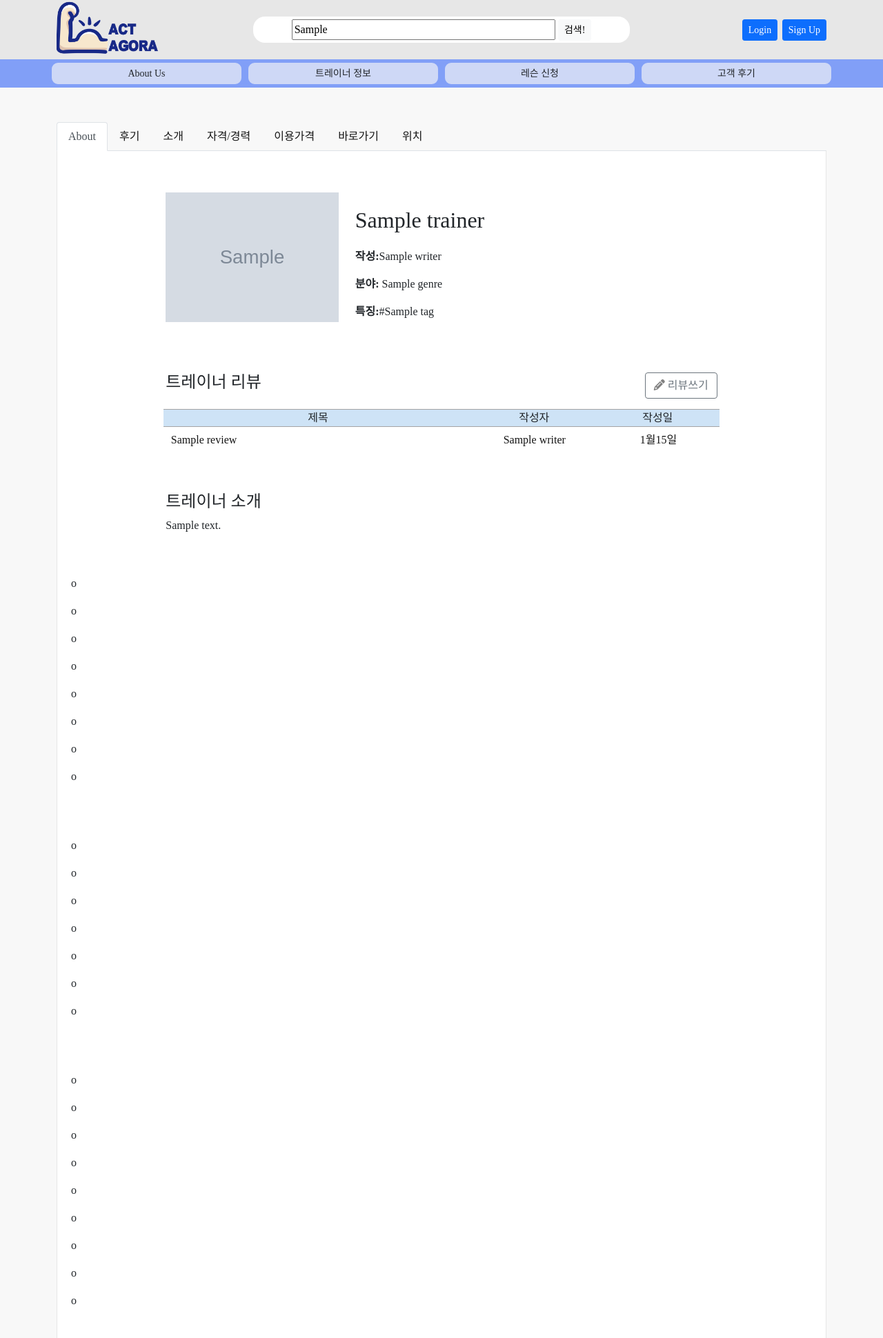
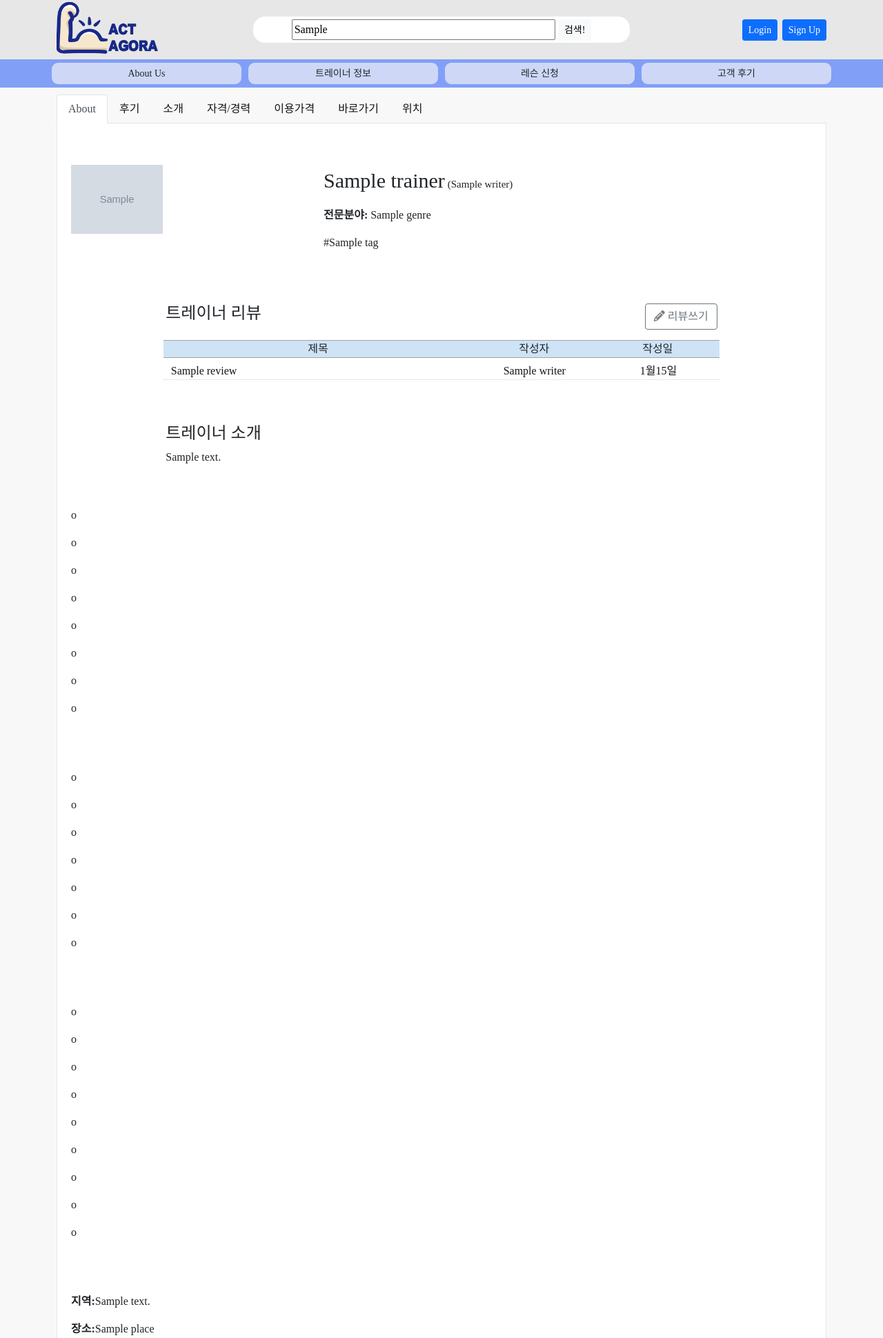
Before and after one commit to 4802852/Act-Agora, a Django app: template templates/trainer/trainer_detail.html in a window 1280 px wide. Shown: the top 1940 px of the page at 69% size. Run offline with Django 3.2, Linux system fonts and the light colour scheme; the template is opened without the code that fills it: most values are stand-ins (such as "Sample title", 1, 10 or a date in 2020); grey boxes marked "Sample" are stand-in pictures; some libraries are stand-ins or nearby versions; some web fonts are replaced.

Commit message:
trainer detail todo:trainer detail summernote-image review-style

```diff
--- a/static/css/styles.css
+++ b/static/css/styles.css
@@ -25,7 +25,7 @@
 
 body {
     font-family: NotoSansKR;
-    background-color: #F8F8F8;
+    background-color: #BDBDBD;
 }
 
 div#top-menu-bg {
@@ -66,13 +66,13 @@ input {
     text-align: center;
     border-top: 1px solid #A4A4A4;
     border-bottom: 1px solid #A4A4A4;
-    background-color: #CEE3F6
+    background-color: #CEE3F6;
 }
 
 #board-content {
-    border-bottom: 1px solid #E6E6E6"
+    border-bottom: 1px solid #E6E6E6;
 }
 
 .target {
-    padding: 60 20 0 20
+    padding: 60 20 0 20;
 }
--- a/templates/base.html
+++ b/templates/base.html
@@ -7,7 +7,7 @@
         <link href="https://cdn.jsdelivr.net/npm/bootstrap@5.0.0-beta2/dist/css/bootstrap.min.css" rel="stylesheet" integrity="sha384-BmbxuPwQa2lc/FVzBcNJ7UAyJxM6wuqIj61tLrc4wSX0szH/Ev+nYRRuWlolflfl" crossorigin="anonymous">
         <script src="https://kit.fontawesome.com/c5df104f7a.js" crossorigin="anonymous"></script>
         <link rel="stylesheet" type="text/css" href="{% static 'css/normalize.css' %}" />
-        <link rel="stylesheet" type="text/css" href="{% static 'css/styles.css' %}" />
+        <link rel="stylesheet" type="text/css" href="{% static 'css/styles.css' %}?ver=1" />
         {% block header %}{% endblock %}
     </head>
 
@@ -48,7 +48,7 @@
                 </div>
             </div>
         </div>
-        <p>&nbsp;</p>
+        <div class="container-fluid" style="background-color: #F8F8F8">
             <div class="container">
                 <div class="row">
                     <div class="col-sm-12 col-12">
@@ -63,13 +63,15 @@
                         {% endif %}
                         {% endfor %}
                         {% endif %}
+                        <p>&nbsp;</p>
+                        <p>&nbsp;</p>
+                        <p>&nbsp;</p>
                     </div>
                 </div>
             </div>
-        <p>&nbsp;</p>
-        <p>&nbsp;</p>
-        <p>&nbsp;</p>
-        <div class="container-fluid" style="background-color: #BDBDBD">
+        </div>
+
+        <div class="container-fluid">
             <div class="container">
                 <div class="row">
                     <div class="col-12">
--- a/templates/trainer/trainer_detail.html
+++ b/templates/trainer/trainer_detail.html
@@ -17,21 +17,21 @@
 <div class="tab-content" id="nav-tabContent" style="background-color: white; border-right: 1px solid #E6E6E6; border-left: 1px solid #E6E6E6">
     <div class="target" id="1" role="tabpanel" aria-labelledby="tab1">
         <div class="row justify-content-center">
-            <div class="col-3">
-                <img class="img-fluid" src="{{ trainer.image.url }}" style="border-radius: 30">
+            <div class="col-4">
+                <img class="img-fluid" src="{{ trainer.image.url }}" style="border-radius: 30; max-height: 100px">
             </div>
-            <div class="col-6">
-                <h1>{{ trainer.name }}</h1>
-                <p><strong>작성:</strong>{{ trainer.writer }}</p>
-                <p><strong>분야: </strong>{% for genre in trainer.genre.all %}{{ genre }}{% if not forloop.last %}, {% endif %}{% endfor %}</p>
-                <p><strong>특징:</strong>{% for tag in trainer.hashtag.all %}#{{ tag }}{% if not forloop.last %}, {% endif %}{% endfor %}</p>
+            <div class="col-8" style="text-align: left">
+                <p><span style="font-size: 30">{{ trainer.name }}</span>
+                <span style="font-size: 15">({{ trainer.writer }})</span></p>
+                <p><strong>전문분야: </strong>{% for genre in trainer.genre.all %}{{ genre }}{% if not forloop.last %}, {% endif %}{% endfor %}</p>
+                <p>{% for tag in trainer.hashtag.all %}#{{ tag }}{% if not forloop.last %}, {% endif %}{% endfor %}</p>
             </div>
-            <div class="col-9">
-            {% if notice_auth or request.user.level == '0' %}
-                <a href="{% url 'trainer-update' trainer.id %}"><button class="btn btn-outline-secondary"><i class="fas fa-pencil-alt" style="color: gray"></i> 프로필 수정</button></a>
-                <a href="{% url 'trainer-delete' trainer.id %}"><button class="btn btn-outline-secondary"><i class="far fa-trash-alt" style="color: gray"></i> 프로필 삭제</button></a>
-            {% endif %}
-            </div>
+        </div>
+        <div>
+        {% if notice_auth or request.user.level == '0' %}
+            <a href="{% url 'trainer-update' trainer.id %}"><button class="btn btn-outline-secondary"><i class="fas fa-pencil-alt" style="color: gray"></i> 프로필 수정</button></a>
+            <a href="{% url 'trainer-delete' trainer.id %}"><button class="btn btn-outline-secondary"><i class="far fa-trash-alt" style="color: gray"></i> 프로필 삭제</button></a>
+        {% endif %}
         </div>
     </div>
     <div class="target" id="2" role="tabpanel" aria-labelledby="tab2">
```
Lines whose indentation alone changed are shown as unchanged.
